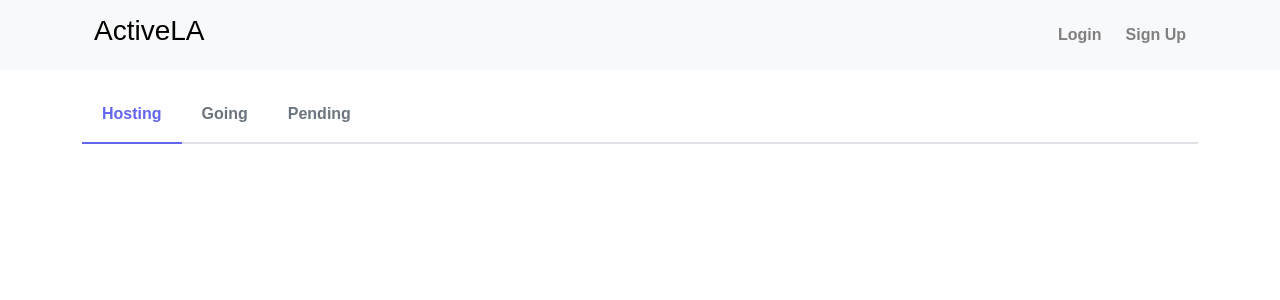
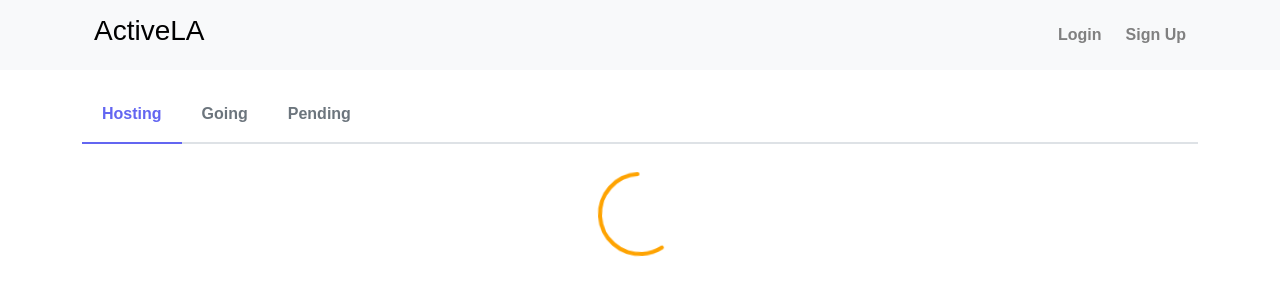
Before and after one commit to TayKaiJun/ActiveLA, a React (Create React App) app in the folder client/: page /my-events in a window 1280 px wide. Shown: the top 300 px of the page. Built offline with nearby package versions, Linux system fonts and the light colour scheme.

Commit message:
add loading spinner

```diff
--- a/client/src/App.jsx
+++ b/client/src/App.jsx
@@ -6,6 +6,7 @@ import Explore from "./pages/Explore";
 import Profile from "./pages/Profile";
 import LoginPage from "./pages/Login";
 import { AuthContext } from "./services/authContext";
+import PageStatus from "./global/page-status";
 import PostEvent from "./pages/Post-Event";
 import MyEvents from "./pages/MyEvents";
 import { getLoginState, setLoginState, setUserID, getUserID } from "./services/authUtil";
@@ -16,6 +17,7 @@ function App() {
   const [isLoggedIn, setIsLoggedIn] = useState(false);
   const [user, setUser] = useState(null);
   const [refresh, setRefresh] = useState(0);
+  const [isLoading, setIsLoading] = useState(true);
 
   const setupSessionInfo = (loginState, uid) => {
     setLoginState(loginState)
@@ -27,6 +29,10 @@ function App() {
       });
   };
 
+  const updatePageStatus = (status) => {
+    setIsLoading(status);
+  };
+
   useEffect(() => {
     setIsLoggedIn(getLoginState());
     setUser(getUserID());
@@ -34,18 +40,20 @@ function App() {
 
   return (
     <AuthContext.Provider value={{ setupSessionInfo, user, isLoggedIn }}>
+      <PageStatus.Provider value={{ updatePageStatus, isLoading }}>
         <Router>
           <Routes>
             <Route path="/" element={<Explore />} />
             <Route path="/login" element={<LoginPage />} />
             <Route path="/signup" element={<SignUpPage />} />
             <Route path="/profile" element={<Profile />} />
-          <Route path="/profile/edit-profile" element={<EditProfile />}/>
+            <Route path="/profile/edit-profile" element={<EditProfile />} />
             <Route path="/my-events" element={<MyEvents />} />
             <Route path="/post-event" element={<PostEvent />} />
           </Routes>
         </Router>
         <ToastContainer />
+      </PageStatus.Provider>
     </AuthContext.Provider>
   );
 }
--- /dev/null
+++ b/client/src/global/page-status.js
@@ -0,0 +1,8 @@
+import { createContext } from "react";
+
+export const PageStatus = createContext({
+  updatePageStatus: (status) => {},
+  isLoading: true,
+});
+
+export default PageStatus;
--- a/client/src/pages/Explore/components/Events/index.jsx
+++ b/client/src/pages/Explore/components/Events/index.jsx
@@ -1,24 +1,40 @@
-import React from "react";
+import React, { useContext } from "react";
 import Container from "react-bootstrap/esm/Container";
 import Col from "react-bootstrap/Col";
 import Row from "react-bootstrap/Row";
+import { ProgressSpinner } from "primereact/progressspinner";
 import EventCard from "../../../../components/EventCard";
+import PageStatus from "../../../../global/page-status";
 
 function Events(props) {
   const { events, requestJoinHandler } = props;
+  const pageStatus = useContext(PageStatus);
 
   return (
+    <div
+      style={{
+        display: "flex",
+        justifyContent: "center",
+        alignItems: "center",
+        flexGrow: 1,
+      }}
+    >
+      {pageStatus.isLoading ? (
+        <ProgressSpinner />
+      ) : (
         <Row xs={1} md={4} className="g-4">
           {events ? (
             events.map((event) => (
               <Col>
-            <EventCard event={event} requestJoinHandler={requestJoinHandler}/>
+                <EventCard event={event} requestJoinHandler={requestJoinHandler} />
               </Col>
             ))
           ) : (
             <Container />
           )}
         </Row>
+      )}
+    </div>
   );
 }
 
--- a/client/src/pages/Explore/index.jsx
+++ b/client/src/pages/Explore/index.jsx
@@ -5,6 +5,8 @@ import ExploreFilter from "./components/ExploreFilter";
 import Events from "./components/Events";
 import useIsFirstRender from "../../hooks/useIsFirstRender";
 import AuthContext from "../../services/authContext";
+import PageStatus from "../../global/page-status";
+
 import { getAllEvents, getUserByID, requestToJoinEvent } from "../../services";
 import notify from "../../components/CustomToast";
 
@@ -16,6 +18,7 @@ function Explore() {
   const [filterChangeObserver, setFilterChangeObserver] = useState(0);
 
   const authContext = useContext(AuthContext);
+  const pageStatus = useContext(PageStatus);
   const uid = authContext.user;
   const [name, setName] = useState();
 
@@ -33,8 +36,10 @@ function Explore() {
   }, [uid]);
 
   const updateEventsOnFilterChange = async () => {
+    pageStatus.updatePageStatus(true);
     const fetchedEvents = await getAllEvents(filters);
     setEvents(fetchedEvents);
+    pageStatus.updatePageStatus(false);
   };
 
   const firstRender = useIsFirstRender();
--- a/client/src/pages/MyEvents/index.jsx
+++ b/client/src/pages/MyEvents/index.jsx
@@ -1,5 +1,6 @@
 import React, { useState, useContext, useEffect } from "react";
 import { TabView, TabPanel } from "primereact/tabview";
+import PageStatus from "../../global/page-status";
 import { getRelatedEvents } from "../../services";
 import PageLayout from "../../components/PageLayout";
 import AuthContext from "../../services/authContext";
@@ -12,11 +13,14 @@ function MyEvents() {
   const [goingEvents, setGoingEvents] = useState([]);
   const [pendingEvents, setPendingEvents] = useState([]);
   const [hostingEvents, setHostingEvents] = useState([]);
+  const pageStatus = useContext(PageStatus);
 
   const getEvents = async () => {
     if (uid !== null) {
+      pageStatus.updatePageStatus(true);
       const res = await getRelatedEvents(uid);
       const { hosting, going, pending } = res.data;
+      pageStatus.updatePageStatus(false);
       setPendingEvents(pending);
       setGoingEvents(going);
       setHostingEvents(hosting);
```
Lines whose indentation alone changed are shown as unchanged.
